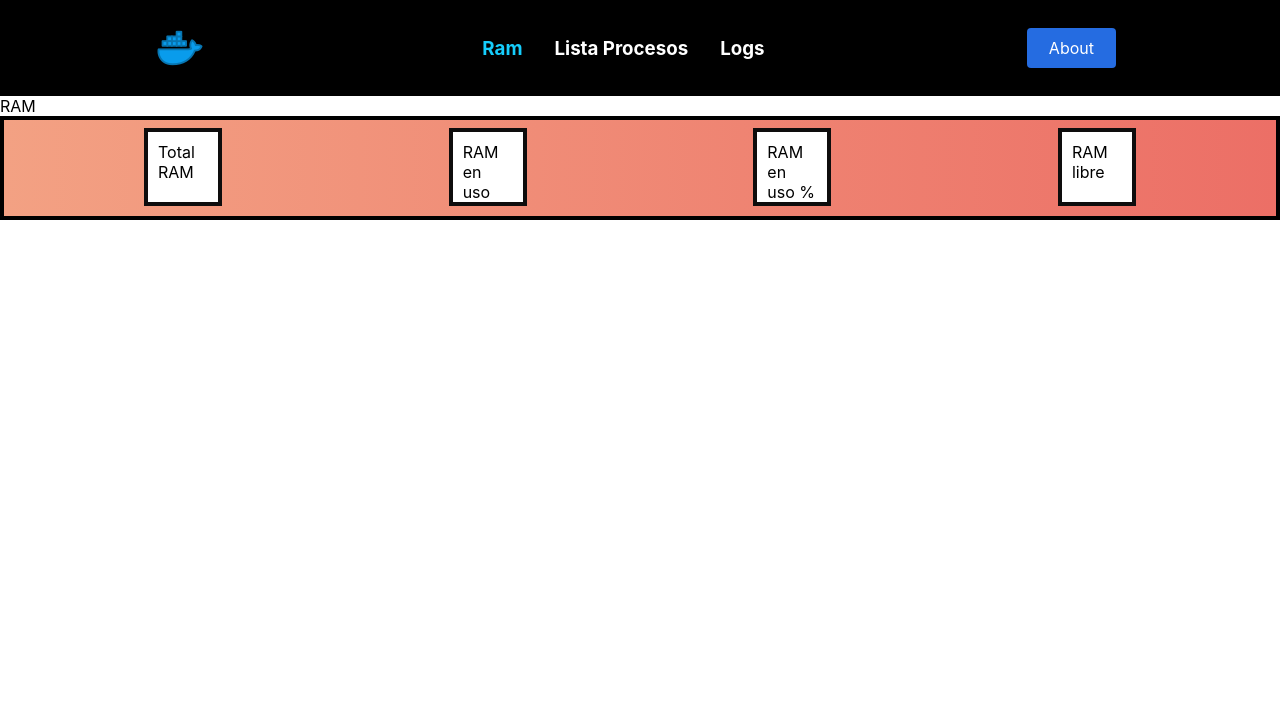
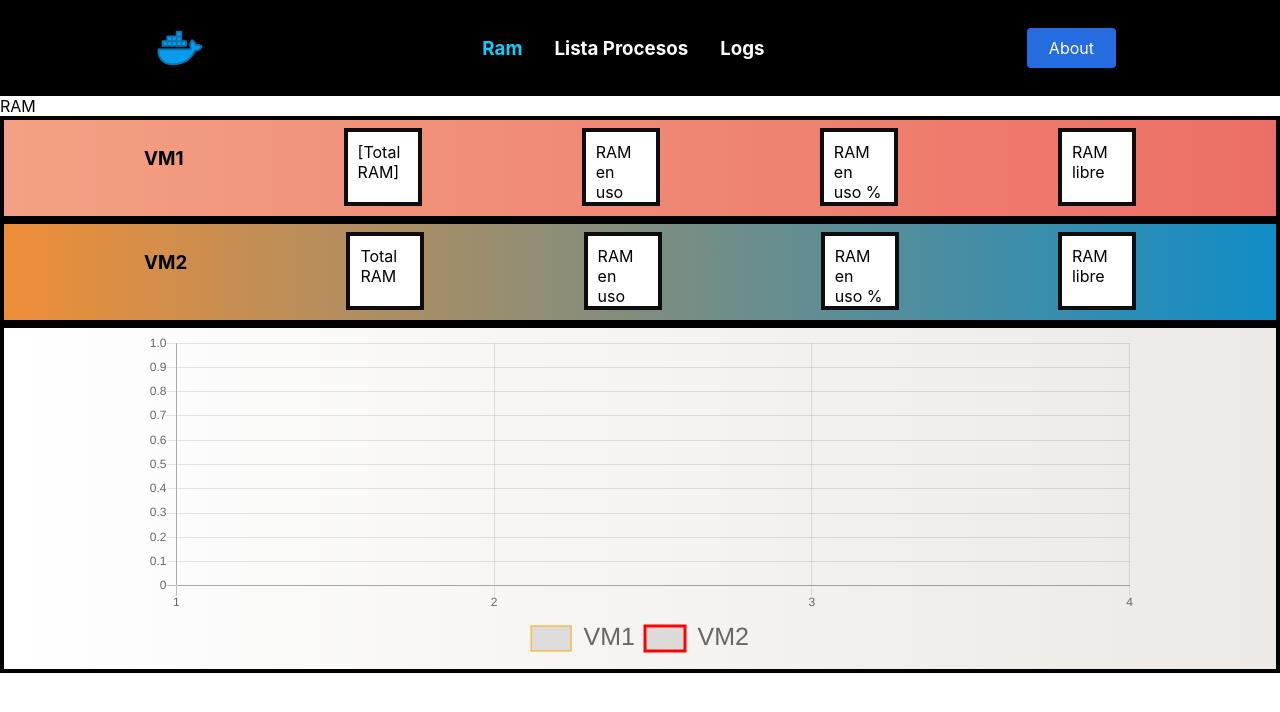
Before and after one commit to Danloa98/FrontEndSopes, a React (Create React App) app: page /Ram in a window 1280 px wide. Shown: the top 712 px of the page. Built offline with nearby package versions, Linux system fonts and the light colour scheme; no server answers.

Commit message:
Ram part looking pretty

```diff
--- a/package.json
+++ b/package.json
@@ -6,8 +6,10 @@
     "@testing-library/jest-dom": "^5.16.2",
     "@testing-library/react": "^12.1.3",
     "@testing-library/user-event": "^13.5.0",
+    "chart.js": "^2.9.4",
     "react": "^17.0.2",
     "react-bootstrap": "^2.1.2",
+    "react-chartjs-2": "^2.10.0",
     "react-dom": "^17.0.2",
     "react-icons": "^4.3.1",
     "react-router-dom": "^6.2.2",
--- a/src/components/NavBarElements.js
+++ b/src/components/NavBarElements.js
@@ -20,6 +20,36 @@ export const Rectangulo = styled.nav`
   border: 4px solid black;
   background: -webkit-linear-gradient(to right, #F3A183, #EC6F66);  /* Chrome 10-25, Safari 5.1-6 */
 background: linear-gradient(to right, #F3A183, #EC6F66); /* W3C, IE 10+/ Edge, Firefox 16+, Chrome 26+, Opera 12+, Safari 7+ */
+
+  justify-content: space-between;
+  padding: 0.5rem calc((100vw - 1000px) / 2);
+  z-index: 10;
+  /* Third Nav */
+  /* justify-content: flex-start; */
+`;
+
+export const Rectangulo2 = styled.nav`
+  height: 80px;
+  display: flex;
+  border: 4px solid black;
+  background: #108dc7;  /* fallback for old browsers */
+  background: -webkit-linear-gradient(to right, #ef8e38, #108dc7);  /* Chrome 10-25, Safari 5.1-6 */
+  background: linear-gradient(to right, #ef8e38, #108dc7); /* W3C, IE 10+/ Edge, Firefox 16+, Chrome 26+, Opera 12+, Safari 7+ */
+
+  justify-content: space-between;
+  padding: 0.5rem calc((100vw - 1000px) / 2);
+  z-index: 10;
+  /* Third Nav */
+  /* justify-content: flex-start; */
+`;
+
+export const Contenedor = styled.nav`
+  height: 325px;
+  display: flex;
+  border: 4px solid black;
+  background: #ECE9E6;  /* fallback for old browsers */
+  background: -webkit-linear-gradient(to right, #FFFFFF, #ECE9E6);  /* Chrome 10-25, Safari 5.1-6 */
+  background: linear-gradient(to right, #FFFFFF, #ECE9E6); /* W3C, IE 10+/ Edge, Firefox 16+, Chrome 26+, Opera 12+, Safari 7+ */
 
   justify-content: space-between;
   padding: 0.5rem calc((100vw - 1000px) / 2);
--- a/src/components/Ram.js
+++ b/src/components/Ram.js
@@ -1,19 +1,82 @@
-import React from 'react'
+import React, { useEffect, useState } from 'react'
+import { Line, defaults } from 'react-chartjs-2'
+
+
 import {
   Rectangulo,
-  NavLink,
-  Bars,
-  NavMenu,
-  NavBtn,
-  NavBtnLink
+  Rectangulo2,
+  Contenedor
 } from './NavBarElements';
 //import { Line, defaults } from 'react-chartjs-2'
 
+defaults.global.tooltips.enabled = false
+defaults.global.legend.position = 'bottom'
+const baseUrl='http://localhost:5000';
+
+
+
 const Ram = () => {
+
+//-------------------
+const [operaciones,setOperations] = useState([])
+useEffect(() => {
+  getOperations();
+}, [])
+
+const getOperations = async() => {
+  await fetch(`${baseUrl}/api/data`, {
+      method: 'GET',
+      headers: {
+          "Content-Type": "application/json"
+      }
+  })
+  .then(resp => resp.json())
+  .then(data => {
+    setOperations(data)
+    console.log("wwwwwwwwwwwww")
+
+  }).catch(console.error)
+}
+
+const tempInt=operaciones.map( ({Fecha, CO2, Iluminacion, Humedad, TemperaturaInterna,TemperaturaExterna}, i) => {
+  return (
+
+
+          TemperaturaInterna
+
+
+  )
+})
+
+
+console.log(tempInt)
+
+//------------------
+
+
+
+
   return (
     <div>
       <div>RAM</div>
       <Rectangulo>
+        <h3>VM1</h3>
+        <div className='rectangle2'>
+          [Total RAM]
+          {tempInt[0]}
+        </div>
+        <div className='rectangle2'>
+          RAM en uso
+        </div>
+        <div className='rectangle2'>
+          RAM en uso %
+        </div>
+        <div className='rectangle2'>
+          RAM libre
+        </div>
+      </Rectangulo>
+      <Rectangulo2>
+        <h3>VM2</h3>
         <div className='rectangle2'>
           Total RAM
         </div>
@@ -26,8 +89,50 @@ const Ram = () => {
         <div className='rectangle2'>
           RAM libre
         </div>
+      </Rectangulo2>
 
-      </Rectangulo>
+      <Contenedor>
+      <Line
+        data={{
+          labels: [1,2,3,4],
+          datasets: [
+            {
+              label: 'VM1',
+              data:tempInt ,
+              borderColor: 'orange',
+              borderWidth: 1,
+            },
+             {
+               label: 'VM2',
+               data: tempInt,
+               borderColor: 'red',
+
+             },
+          ],
+        }}
+        height={400}
+        width={600}
+        options={{
+          maintainAspectRatio: false,
+          scales: {
+            yAxes: [
+              {
+                ticks: {
+                  beginAtZero: true,
+                },
+              },
+            ],
+          },
+          legend: {
+            labels: {
+              fontSize: 25,
+            },
+          },
+        }}
+      />
+      </Contenedor>
+
+
     </div>
   )
 }
```
Also changed, not shown: 1 other file (tests, documents, lock files or other folders).
